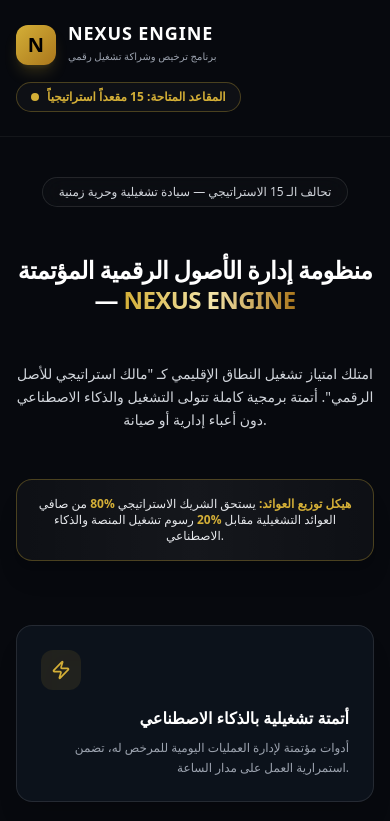
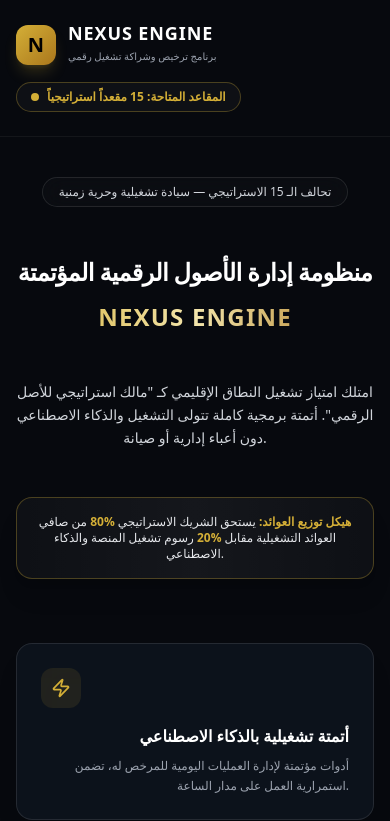
Before and after one commit to fadiokasha/nexus-engine, a Next.js app: page / in a window 390 px wide. Shown: the top 821 px of the page. Built offline with nearby package versions, Linux system fonts and the light colour scheme.

Commit message:
style(hero): fix title responsive layout and RTL/LTR text wrapping

```diff
--- a/src/app/page.tsx
+++ b/src/app/page.tsx
@@ -161,12 +161,14 @@
           تحالف الـ 15 الاستراتيجي — سيادة تشغيلية وحرية زمنية
         </div>
 
-        <h1 className="text-2xl sm:text-3xl md:text-5xl font-extrabold leading-tight text-white tracking-tight">
-          منظومة إدارة الأصول الرقمية المؤتمتة —{' '}
-          <span className="bg-gradient-to-r from-[#D4AF37] via-[#F3E5AB] to-[#AA771C] bg-clip-text text-transparent whitespace-nowrap">
-            NEXUS ENGINE
-          </span>
-        </h1>
+        <h1 className="text-2xl sm:text-4xl md:text-5xl font-extrabold tracking-tight text-center leading-snug my-6">
+  <span className="block text-white mb-3">
+    منظومة إدارة الأصول الرقمية المؤتمتة
+  </span>
+  <span className="block bg-gradient-to-r from-[#D4AF37] via-[#F3E5AB] to-[#AA771C] bg-clip-text text-transparent tracking-wider">
+    NEXUS ENGINE
+  </span>
+</h1>
 
         <p className="text-sm md:text-base text-gray-300 max-w-2xl mx-auto font-light leading-relaxed">
           امتلك امتياز تشغيل النطاق الإقليمي كـ "مالك استراتيجي للأصل الرقمي". أتمتة برمجية كاملة تتولى التشغيل والذكاء الاصطناعي دون أعباء إدارية أو صيانة.
```
